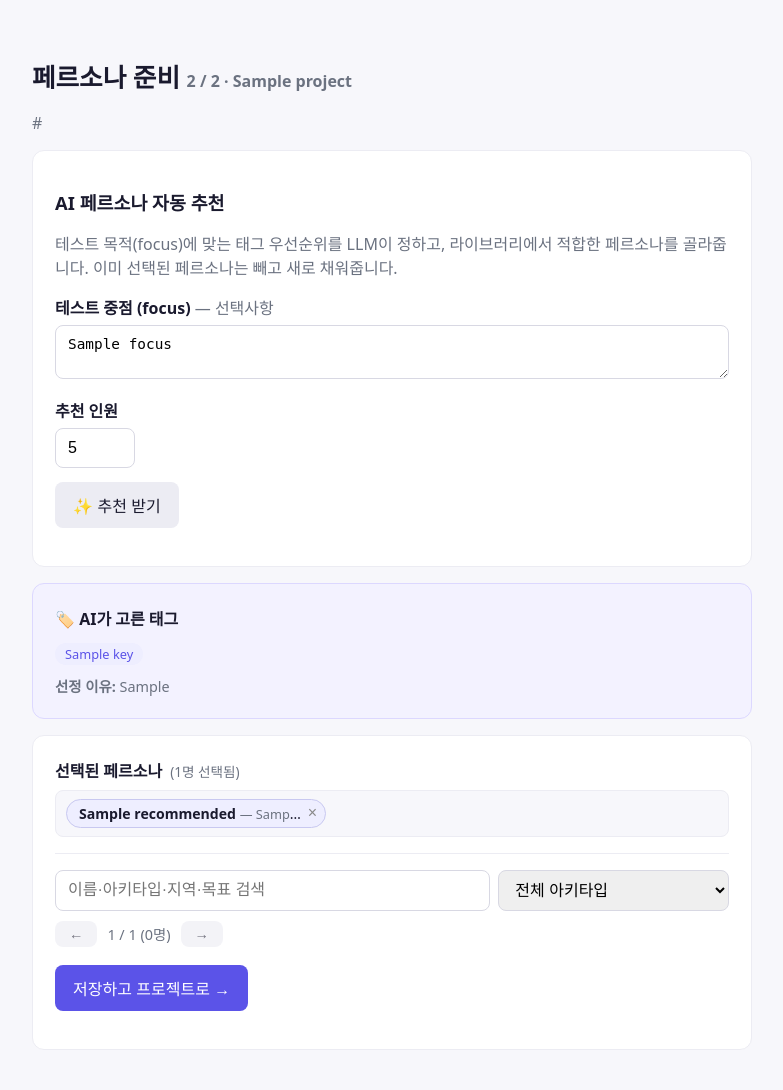
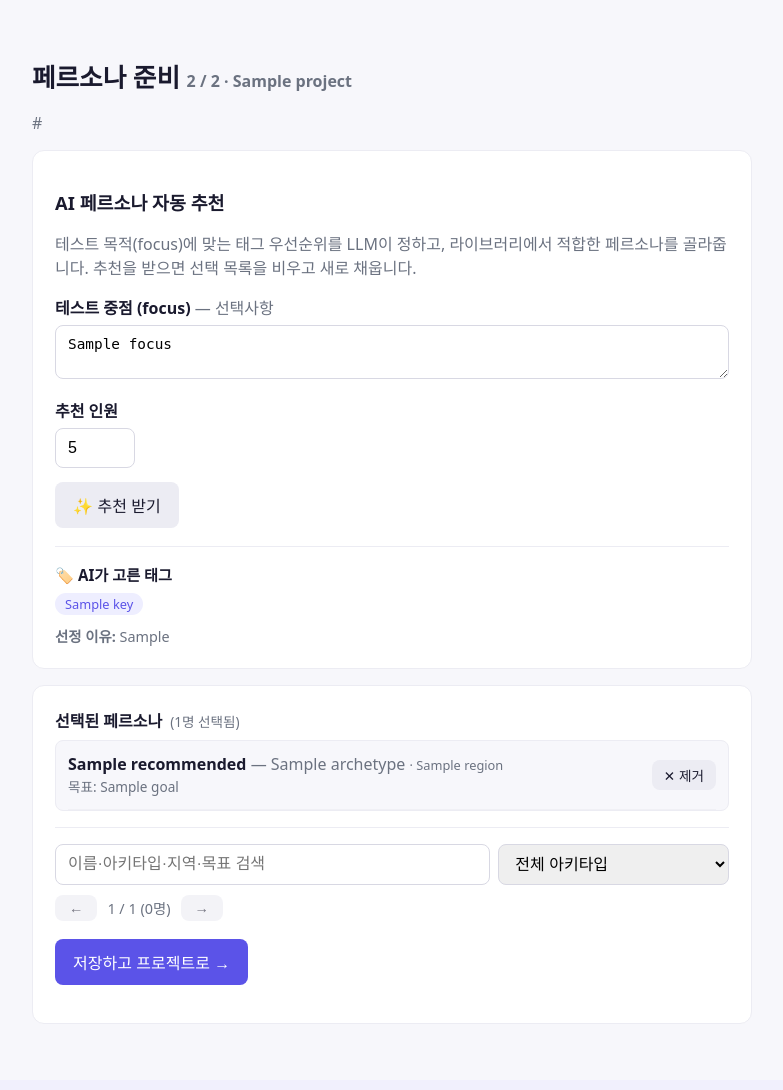
Before and after one commit to lqez/synthpanel, a FastAPI app: template synthpanel/web/templates/project_personas.html in a window 1280 px wide. Shown: the part 53-1143 px from the top of the page, without its empty margins (248-1031 px from the left). After the commit the page ends 1076 px from the top, so only its background shows below. Run offline with FastAPI, Linux system fonts and the light colour scheme; the template is opened without the code that fills it: most values are stand-ins (such as "Sample title", 1, 10 or a date in 2020); parts of the project's set-up code (start-up, migrations or seed data) failed here and were passed over.

Commit message:
feat: recommend clears selection, reasoning inside card, full-row picks
- Move the chosen-tags + reasoning display inside the "AI 페르소나 자동
  추천" card so it reads as part of that action.
- Recommending now starts fresh: clear the current selection and select
  only the new recommendations (drops the earlier carry/exclude behavior).
- Show selected personas as full-width rows (same layout as the library
  list — name, archetype, region, goal) with a "✕ 제거" button, instead
  of cramped chips.

Co-Authored-By: Claude Sonnet 4.6 <noreply@anthropic.com>
Claude-Session: https://claude.ai/code/session_01YFaYBC9feiqGA4ZDftUU7a

```diff
--- a/synthpanel/web/app.py
+++ b/synthpanel/web/app.py
@@ -269,13 +269,14 @@ def create_app(store: Store | None = None, *, background: bool = True) -> FastAP
         request,
         project,
         recommended=None,
-        also_selected_names=None,
+        chosen_names=None,
         rec_tags=None,
         rec_reasoning="",
     ):
-        chosen = {p.get("name") for p in project["personas"]}
-        if also_selected_names:
-            chosen |= set(also_selected_names)
+        # `chosen_names` overrides which library personas start selected; default
+        # is the project's saved personas. Recommending passes an empty set so the
+        # selection is cleared and only the fresh recommendations are selected.
+        chosen = {p.get("name") for p in project["personas"]} if chosen_names is None else set(chosen_names)
         rec_names = {p["name"] for p in (recommended or [])}
         library = [p for p in _library_choices() if p["name"] not in rec_names]
         archetypes = sorted({p["archetype"] for p in library if p["archetype"]})
@@ -312,16 +313,6 @@ def create_app(store: Store | None = None, *, background: bool = True) -> FastAP
             project = store.get_project(project_id)
         focus = focus or (project.get("focus") or "")
 
-        # (2) Carry the user's current selection so we exclude it and fill in
-        # with fresh personas instead of re-recommending what they already have.
-        already: list[dict] = []
-        for token in form.getlist("selected"):
-            try:
-                already.append(_decode_persona(token))
-            except Exception:  # noqa: BLE001 - ignore tampered tokens
-                continue
-        selected_names = {p.get("name") for p in already}
-
         settings = store.get_settings() or {"provider": "fake", "config": {}}
         # The LLM only ranks tags for the focus and explains why (fast, one call);
         # we then pick matching personas from the existing library locally.
@@ -332,13 +323,14 @@ def create_app(store: Store | None = None, *, background: bool = True) -> FastAP
             library=library,
             provider_key=settings["provider"],
             config=settings["config"],
-            exclude_names=selected_names,
         )
+        # Recommending starts fresh: clear the current selection and select only
+        # the freshly recommended personas.
         return _persona_setup(
             request,
             project,
             recommended=_persona_choices(rec.personas),
-            also_selected_names=selected_names,
+            chosen_names=set(),
             rec_tags=rec.tags,
             rec_reasoning=rec.reasoning,
         )
--- a/synthpanel/web/templates/project_personas.html
+++ b/synthpanel/web/templates/project_personas.html
@@ -4,13 +4,13 @@
   <h1>페르소나 준비 <span class="muted" style="font-size:1rem">2 / 2 · {{ project.name }}</span></h1>
   <p class="muted">{{ project.url }}</p>
 
-  {# AI 자동 추천 — separate form, re-renders page with recommended list #}
-  <form id="rec-form" method="post" action="/projects/{{ project.id }}/personas/recommend"
-        class="card" onsubmit="return onRecommendSubmit(this)">
+  {# AI 자동 추천 — separate form; recommending clears the selection and refills #}
+  <form method="post" action="/projects/{{ project.id }}/personas/recommend"
+        class="card" onsubmit="return startBusy(this)">
     <h2>AI 페르소나 자동 추천</h2>
     <p class="muted">테스트 목적(focus)에 맞는 태그 우선순위를 LLM이 정하고,
       라이브러리에서 적합한 페르소나를 골라줍니다.
-      이미 선택된 페르소나는 빼고 새로 채워줍니다.</p>
+      추천을 받으면 선택 목록을 비우고 새로 채웁니다.</p>
     <label>테스트 중점 (focus) <span class="muted" style="font-weight:400">— 선택사항</span></label>
     <textarea name="focus" rows="2" style="font-size:.9rem"
       placeholder="예: 회원가입 흐름 / 접근성 검토 / 결제까지 완료">{{ project.focus or '' }}</textarea>
@@ -22,12 +22,11 @@
         태그 우선순위를 분석하고 있어요. 잠시만 기다려 주세요.
       </span>
     </p>
-  </form>
 
-  {# AI가 고른 태그 + 이유 (recommend 직후에만 표시) #}
+    {# AI가 고른 태그 + 이유 — 추천 직후에만, 같은 카드 안에 표시 #}
     {% if rec_tags or rec_reasoning %}
-  <div class="card" style="background:#f3f2ff;border-color:#dcd8ff">
-    <h2 style="font-size:1rem;margin-top:0">🏷️ AI가 고른 태그</h2>
+    <div style="margin-top:18px;padding-top:16px;border-top:1px solid #ececf3">
+      <h3 style="font-size:.95rem;margin:0 0 8px">🏷️ AI가 고른 태그</h3>
       {% if rec_tags %}
       <div style="display:flex;flex-wrap:wrap;gap:6px;margin-bottom:10px">
         {% for t in rec_tags %}
@@ -40,17 +39,18 @@
       {% endif %}
     </div>
     {% endif %}
+  </form>
 
   <form method="post" action="/projects/{{ project.id }}/personas" class="card">
 
-    {# ── Selected box: chips with × button ─────────────────────────────── #}
+    {# ── Selected box: full-width rows with a remove button ─────────────── #}
     <div style="margin-bottom:16px">
       <div style="display:flex;align-items:baseline;gap:8px;margin-bottom:8px">
         <label style="margin:0;font-weight:600">선택된 페르소나</label>
         <span id="lib-sel-count" class="muted" style="font-size:.85rem"></span>
       </div>
       <div id="lib-selected"
-           style="display:flex;flex-wrap:wrap;gap:6px;min-height:42px;padding:8px 10px;background:#f7f7fb;border-radius:8px;border:1px solid #ececf3;align-items:center">
+           style="min-height:42px;padding:0 12px;background:#f7f7fb;border-radius:8px;border:1px solid #ececf3">
       </div>
       <p id="lib-selected-empty" class="muted"
          style="margin:4px 2px 0;font-size:.88rem">아직 선택된 페르소나 없음</p>
@@ -157,42 +157,40 @@
       };
     }
 
-    function makeChip(item) {
-      var chip = document.createElement('div');
-      chip.style.cssText =
-        'display:inline-flex;align-items:center;gap:5px;' +
-        'background:#eef;border:1px solid #c8c8f0;border-radius:999px;' +
-        'padding:4px 8px 4px 12px;font-size:.88rem;max-width:260px;overflow:hidden';
+    // A selected persona shown as a full-width row (same layout as the library
+    // list) so its details are readable, with a remove button.
+    function makeSelectedRow(item) {
+      var row = document.createElement('div');
+      row.className = 'list-item';
 
-      // Hidden input so this token is submitted with the form
+      // Hidden input so this token is submitted with the save form.
       var inp = document.createElement('input');
       inp.type  = 'hidden';
       inp.name  = 'personas';
       inp.value = item.token;
-      chip.appendChild(inp);
+      row.appendChild(inp);
 
-      var lbl = document.createElement('span');
-      lbl.style.cssText = 'overflow:hidden;text-overflow:ellipsis;white-space:nowrap';
-      lbl.innerHTML = '<strong>' + esc(item.name) + '</strong>' +
-        (item.archetype
-          ? ' <span style="color:var(--muted);font-size:.8rem">— ' + esc(item.archetype) + '</span>'
-          : '');
-      chip.appendChild(lbl);
+      var info = document.createElement('div');
+      info.style.cssText = 'flex:1;min-width:0';
+      info.innerHTML =
+        '<strong>' + esc(item.name) + '</strong>' +
+        (item.archetype ? ' <span class="muted">— ' + esc(item.archetype) + '</span>' : '') +
+        (item.region    ? ' <span class="muted" style="font-size:.8rem">· ' + esc(item.region) + '</span>' : '') +
+        '<br><span class="muted" style="font-size:.85rem">목표: ' + esc(item.goal) + '</span>';
+      row.appendChild(info);
 
       var x = document.createElement('button');
-      x.type  = 'button';
-      x.title = '제거';
-      x.textContent = '×';
-      x.style.cssText =
-        'flex-shrink:0;background:none;border:none;cursor:pointer;' +
-        'font-size:1rem;color:#888;padding:0;line-height:1';
+      x.type      = 'button';
+      x.className = 'btn secondary';
+      x.textContent = '✕ 제거';
+      x.style.cssText = 'padding:5px 12px;font-size:.85rem;white-space:nowrap;flex-shrink:0;margin-left:10px';
       x.addEventListener('click', function () {
         delete selected[item.token];
         renderSelected();
         applyFilter();
       });
-      chip.appendChild(x);
-      return chip;
+      row.appendChild(x);
+      return row;
     }
 
     function makeLibRow(item) {
@@ -228,7 +226,7 @@
       emptyMsg.style.display = tokens.length ? 'none' : '';
       selCountEl.textContent = tokens.length ? '(' + tokens.length + '명 선택됨)' : '';
       tokens.forEach(function (token) {
-        selDiv.appendChild(makeChip(selected[token]));
+        selDiv.appendChild(makeSelectedRow(selected[token]));
       });
     }
 
@@ -272,21 +270,6 @@
       if (page < Math.ceil(filteredItems.length / PAGE_SIZE) - 1) { page++; renderPage(); }
     });
 
-    // On "추천 받기", carry the current selection to the server so it excludes
-    // those personas and fills in with fresh ones, then show the busy state.
-    window.onRecommendSubmit = function (form) {
-      form.querySelectorAll('input[data-sel]').forEach(function (n) { n.remove(); });
-      Object.keys(selected).forEach(function (token) {
-        var inp = document.createElement('input');
-        inp.type = 'hidden';
-        inp.name = 'selected';
-        inp.value = token;
-        inp.setAttribute('data-sel', '1');
-        form.appendChild(inp);
-      });
-      return startBusy(form);
-    };
-
     init();
   })();
   </script>
```
Also changed, not shown: tests/test_web_personas.py (+24 -0 lines). Lines whose indentation alone changed are shown as unchanged.
